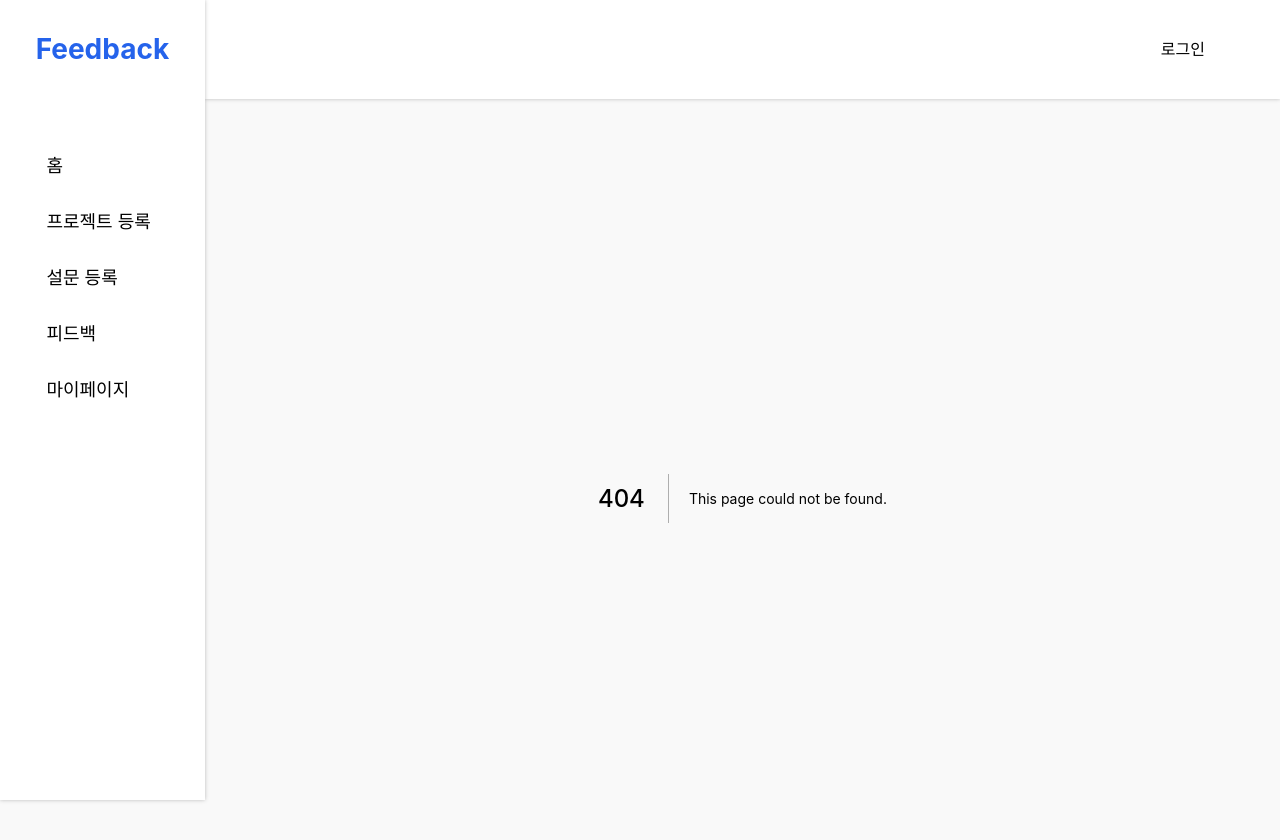
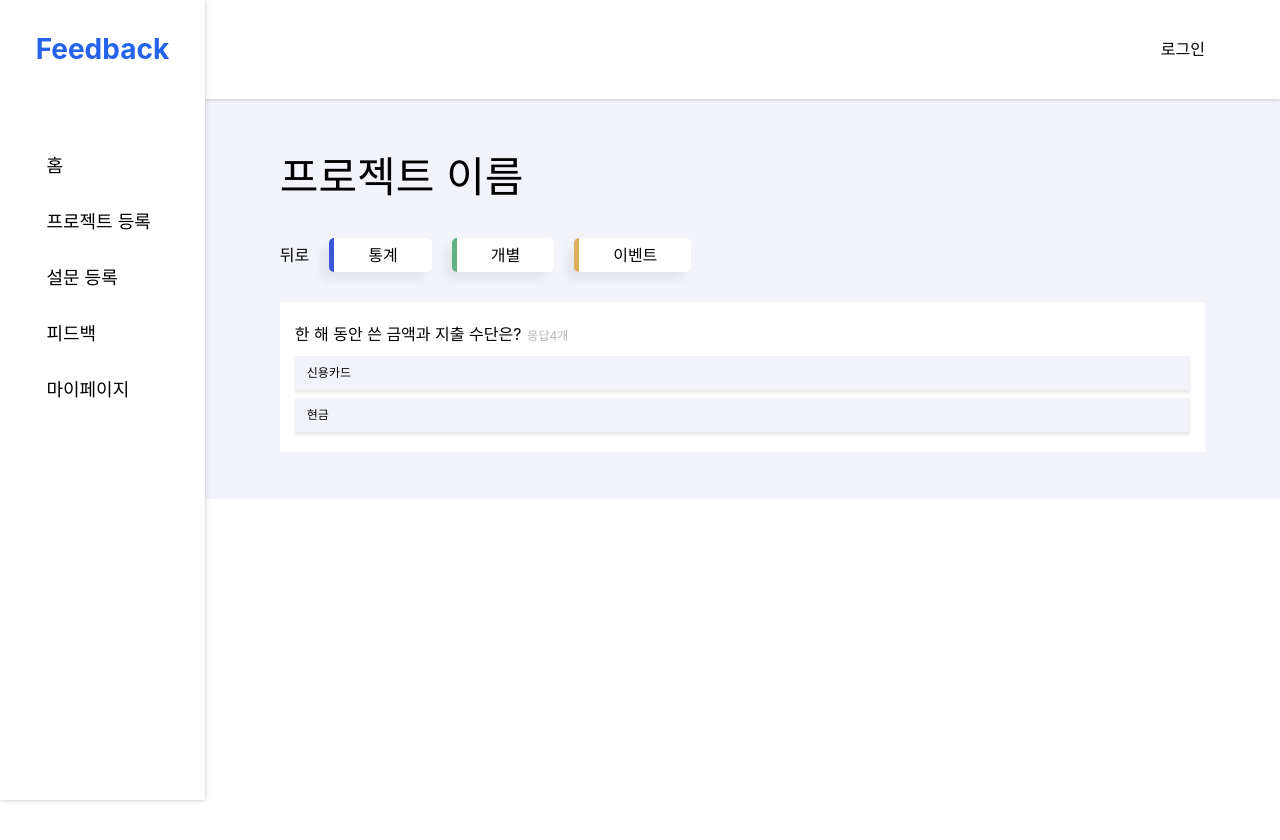
Before and after one commit to Eunjin09/feedback, a Next.js app: page /feedback/detail in a window 1280 px wide. Before the commit this address had no page. Shown: the top 840 px of the page. After the commit the page ends 800 px from the top, so only its background shows below. Built offline with nearby package versions, Linux system fonts and the light colour scheme; a web font is replaced by a local one; what twin.macro would draw is missing.

Commit message:
[Add]feedback

```diff
--- a/next.config.js
+++ b/next.config.js
@@ -9,5 +9,14 @@ module.exports = {
     domains: ["cdn.pixabay.com", "localhost"],
   },
   reactStrictMode: true,
+  async redirects() {
+    return [
+      {
+        source: "/callback", //들어오는 요청 경로 패턴
+        destination: "/kakao", //라우팅하려는 경로
+        permanent: false, // 브라우저나 검색엔진이 이 정보를 기억하는지 여부 결정
+      },
+    ];
+  },
   swcMinify: true,
 };
--- /dev/null
+++ b/pages/feedback/detail.tsx
@@ -0,0 +1,140 @@
+import React from "react";
+import styled, { css } from "styled-components";
+import tw from "twin.macro";
+import { useQueryClient } from "react-query";
+import axios from "axios";
+import { useState } from "react";
+
+export default function Feedback() {
+  const [state, setState] = useState(0);
+  return (
+    <Wrap>
+      <h1>프로젝트 이름</h1>
+      <Menu>
+        <button>뒤로</button>
+        <ul>
+          <li onClick={() => setState(0)}>통계</li>
+          <li onClick={() => setState(1)}>개별</li>
+          <li>이벤트</li>
+        </ul>
+      </Menu>
+      <Container>
+        {state === 0 && (
+          <ul>
+            <Card>
+              <h2>
+                한 해 동안 쓴 금액과 지출 수단은?
+                <span>응답4개</span>
+              </h2>
+              <TypeArea>
+                <ul>
+                  <li>신용카드</li>
+                  <li>현금</li>
+                </ul>
+              </TypeArea>
+            </Card>
+          </ul>
+        )}
+        {state === 1 && (
+          <ul>
+            <Card2>
+              <div>
+                <Profile></Profile>
+                <h2>닉네임</h2>
+              </div>
+              <p>이메일</p>
+              <div>
+                <h3>33</h3>
+                <p>2023-02-12 13:00</p>
+              </div>
+            </Card2>
+          </ul>
+        )}
+      </Container>
+    </Wrap>
+  );
+}
+
+const Wrap = styled.div`
+  padding: 3.65vw 75px;
+  height: auto;
+  background: #f2f4fa;
+  h1 {
+    font-size: 42px;
+  }
+`;
+
+const Menu = styled.div`
+  display: flex;
+  margin-top: 30px;
+  ul {
+    display: flex;
+  }
+  li {
+    border-left: 5px solid #3856d7;
+    padding: 5px 34px;
+    border-radius: 5px;
+    background: #fff;
+    margin-left: 20px;
+    box-shadow: -7px 8px 8px 0px rgba(0, 0, 0, 0.06);
+    cursor: pointer;
+  }
+  li:nth-child(2) {
+    border-left: 5px solid #60b283;
+  }
+  li:nth-child(3) {
+    border-left: 5px solid #dcb05b;
+  }
+`;
+
+const Container = styled.div`
+  margin-top: 30px;
+  width: 100%;
+`;
+const Card = styled.li`
+  background: #fff;
+  padding: 20px 15px;
+  span {
+    font-size: 12px;
+    color: #b5b5b5;
+    padding-left: 6px;
+  }
+`;
+
+const TypeArea = styled.div`
+  margin-top: 10px;
+  li {
+    width: 100%;
+    padding: 8px 12px;
+    background: #f2f3f8;
+    box-shadow: 0px 3px 3px 0px rgba(0, 0, 0, 0.09);
+    font-size: 12px;
+    margin-top: 8px;
+  }
+`;
+
+// 개별 컴포넌트
+const Card2 = styled.li`
+  padding: 20px;
+  box-shadow: 0px 4px 4px 0px rgba(0, 0, 0, 0.09);
+  background-color: #fff;
+  display: flex;
+  justify-content: space-between;
+  align-items: center;
+  div {
+    display: flex;
+    align-items: center;
+  }
+  h2 {
+    margin-left: 30px;
+  }
+  h3 {
+    margin-right: 50px;
+  }
+`;
+const Profile = styled.div`
+  width: 30px;
+  height: 30px;
+  border-radius: 50%;
+  background: #ececf0;
+`;
--- a/pages/feedback/index.tsx
+++ b/pages/feedback/index.tsx
@@ -1,3 +1,55 @@
+import React from "react";
+import styled, { css } from "styled-components";
+import tw from "twin.macro";
+import { useQueryClient } from "react-query";
+import axios from "axios";
+import { useState } from "react";
+import Link from "next/link";
+
 export default function Feedback() {
-  return <>피드백</>;
+  return (
+    <Wrap>
+      <h1>프로젝트</h1>
+      <Container>
+        <Card href="/feedback/detail">
+          <LinkBox>
+            <h2>프로젝트이름</h2>
+            <p>소개글소개글소개글소개글</p>
+          </LinkBox>
+        </Card>
+      </Container>
+    </Wrap>
+  );
 }
+
+const Wrap = styled.div`
+  padding: 3.65vw 75px;
+  height: auto;
+  background: #f2f4fa;
+  h1 {
+    font-size: 42px;
+  }
+`;
+const Container = styled.div`
+  margin-top: 70px;
+  width: 100%;
+`;
+const LinkBox = styled.a`
+  display: block;
+  border-left: 15px solid #adbdff;
+  width: 40%;
+  padding: 20px 30px;
+  border-radius: 10px;
+  background: #fff;
+  box-shadow: -7px 8px 8px 0px rgba(0, 0, 0, 0.06);
+  cursor: pointer;
+`;
+const Card = styled(Link)`
+  h2 {
+    font-size: 20px;
+    margin-bottom: 30px;
+  }
+  p {
+    font-size: 16px;
+  }
+`;
--- /dev/null
+++ b/pages/kakao/index.tsx
@@ -0,0 +1,24 @@
+import { useEffect } from "react";
+import axios from "axios";
+
+export default function Kakao() {
+  // useEffect(() => {
+  //   console.log("???");
+  //   // localStorage.setItem("accessToken", "123123123");
+  // }, []);
+  // useEffect(() => {
+  //   (async () => {
+  //     try {
+  //       const res = await axios.get(`api/code=${code}`);
+  //       const token = res.headers.authorization;
+  //       window.localStorage.setItem('token', token);
+  //       navigate('/main');
+  //     } catch (e) {
+  //       console.error(e);
+  //       navigate('/main');
+  //     }
+  //   })();
+  // }, []);
+  return <>리다이렉트 페이지</>;
+}
+// {"data":"success","token":"TI0LC"}
--- a/pages/project/main.tsx
+++ b/pages/project/main.tsx
@@ -9,7 +9,7 @@ export default function Main() {
   const [list, setList] = useState([]);
   const getLists = async () => {
     const data = await getList();
-    setList(data.data);
+    setList(data?.data);
   };
   const getListss = async () => {
     const data = await getLikeList();
```
Also changed, not shown: components/auth/Social.tsx (+1 -1 lines).
